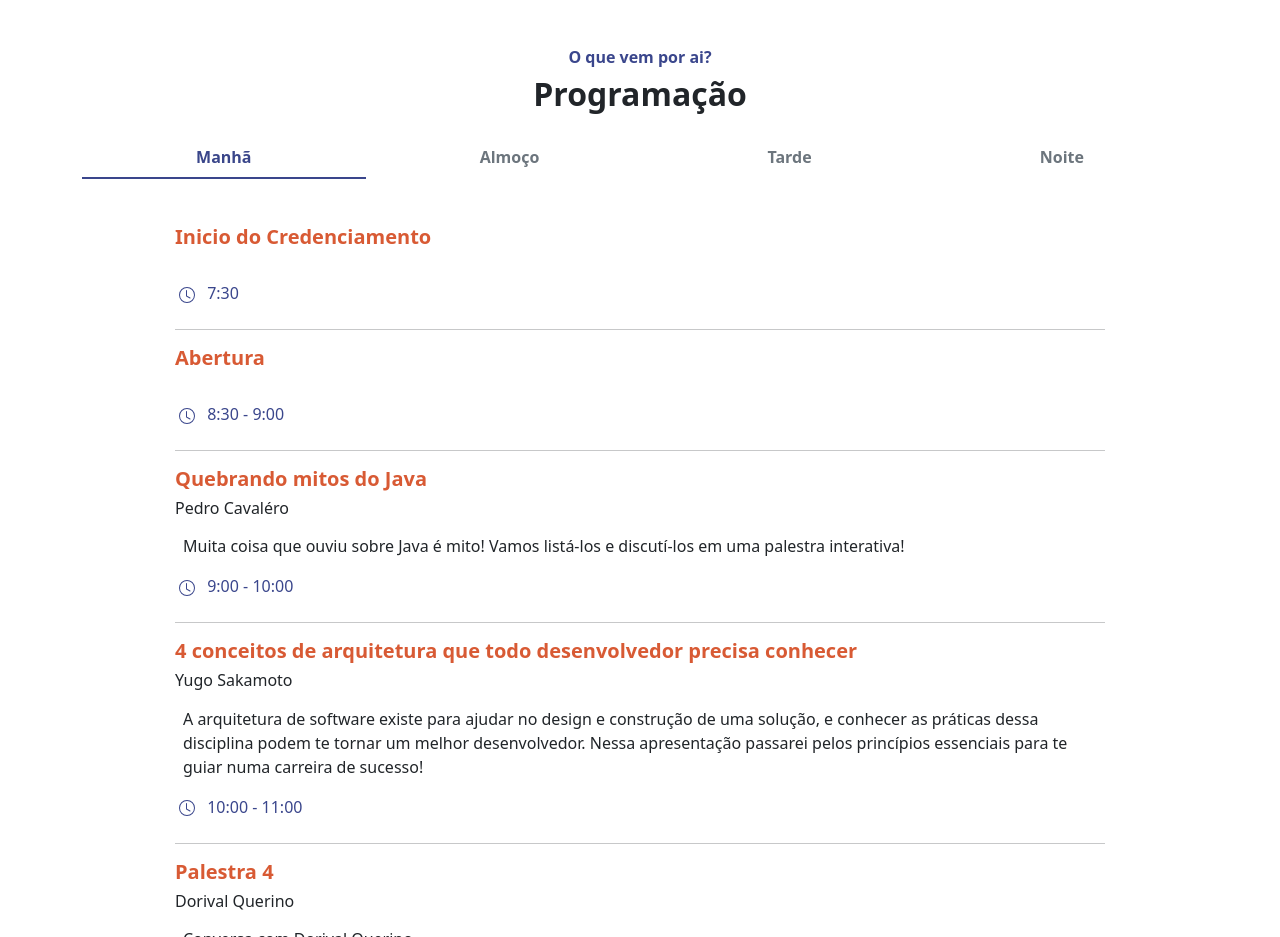
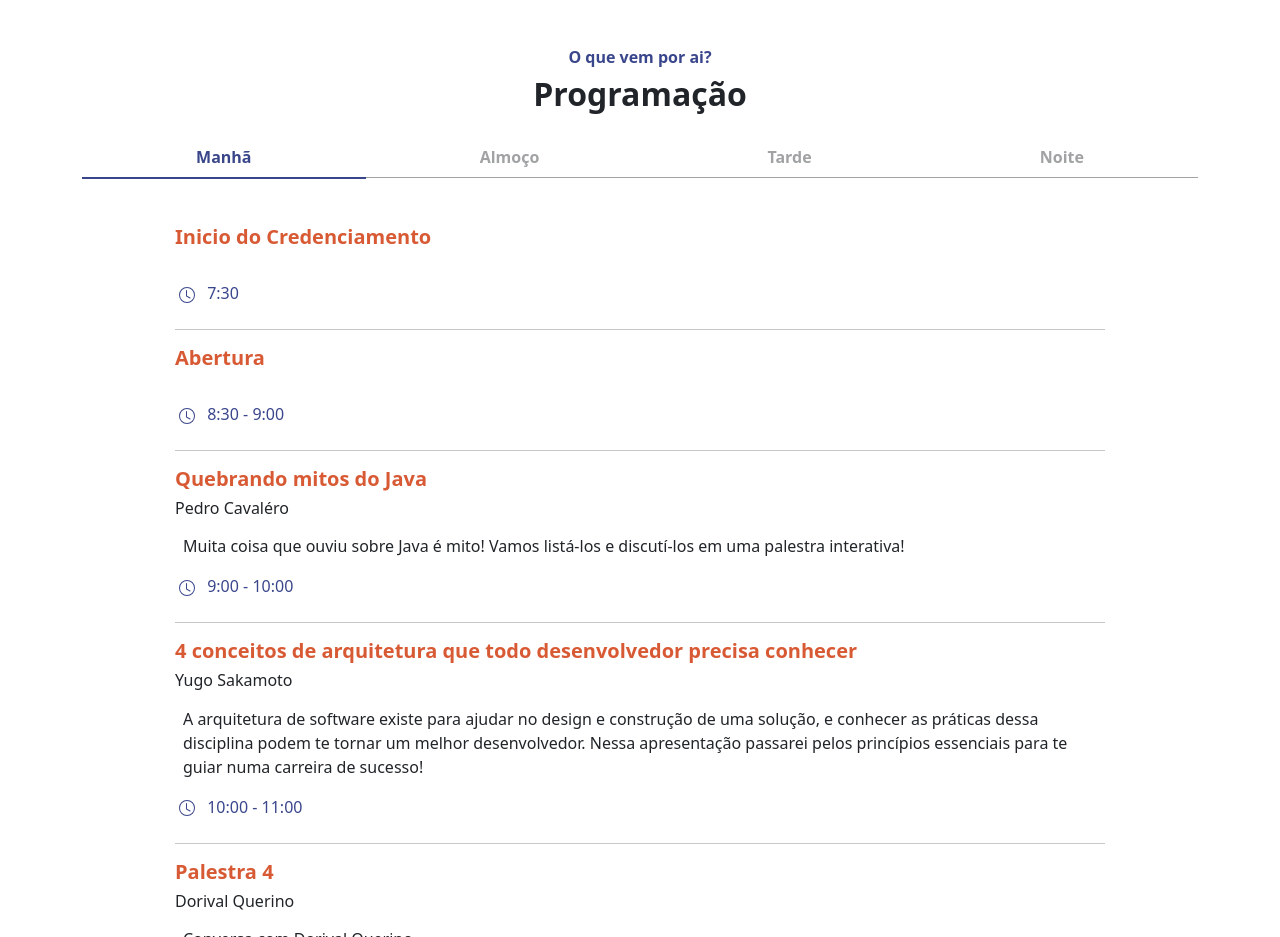
Before and after one commit to iago-was-here/JavaDay, a plain HTML site: page index.html in a window 1280 px wide. Shown: the part 1960-2897 px from the top of the page. Drawn offline with nearby package versions, Linux system fonts and the light colour scheme.

Commit message:
update: style programação

```diff
--- a/css/main.css
+++ b/css/main.css
@@ -12,5 +12,11 @@ ul.nav-pill >.nav-item > .active{
 }
 
 ul.nav-pill >.nav-item >.nav-link{
-    color: #6c757d;
+    color: #a0a2a3;
+    box-shadow: 0 1px #a0a2a3;
 }
+
+ul.nav-pill >.nav-item >.nav-link:hover{
+    color: #828485;
+    box-shadow: 0 2px #a0a2a3;
+}
```
